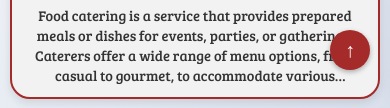
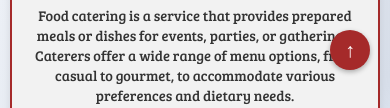
Before and after one commit to mishraansh-dev/Food-Delivery-Website, a plain HTML site: page index.html in a window 390 px wide. Shown: the part 754-862 px from the top of the page. Drawn offline with nearby package versions, Linux system fonts and the light colour scheme; a web font is replaced by a local one.

Commit message:
2000 years later

```diff
--- a/css/phone.css
+++ b/css/phone.css
@@ -104,7 +104,8 @@
         }
 
         #services .box p {
-            -webkit-line-clamp: 4;
+            -webkit-line-clamp: 6;
+            margin-bottom: 10px;
         }
     }
 
--- a/css/style.css
+++ b/css/style.css
@@ -164,7 +164,8 @@ html{
     transition: all 0.3s ease;
     flex: 1 1 200px;
     max-width: 22%;
-    height: 280px;
+    min-height: 280px;
+    height: auto;
     display: flex;
     flex-direction: column;
     justify-content: space-between;
@@ -202,12 +203,13 @@ html{
     font-family: 'Bree Serif', serif;
     text-align: center;
     margin-top: 8px;
+    margin-bottom: 10px;
     line-height: 1.4;
     font-size: 0.9rem;
     flex-grow: 1;
     overflow: hidden;
     display: -webkit-box;
-    -webkit-line-clamp: 5;
+    -webkit-line-clamp: 8;
     -webkit-box-orient: vertical;
     color: #333;
 }
@@ -216,7 +218,8 @@ html{
     #services .box {
         max-width: 30%;
         flex: 1 1 220px;
-        height: 300px;
+        min-height: 300px;
+        height: auto;
     }
 }
 
```
